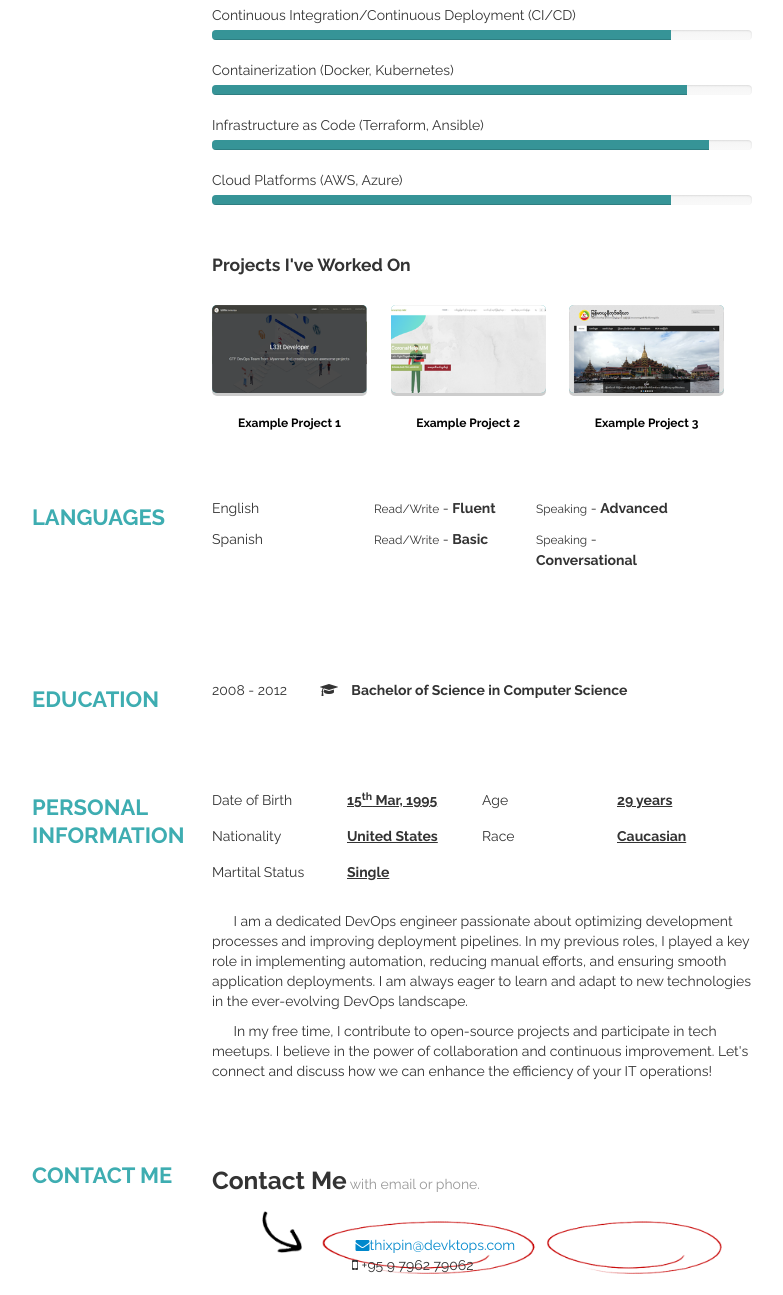
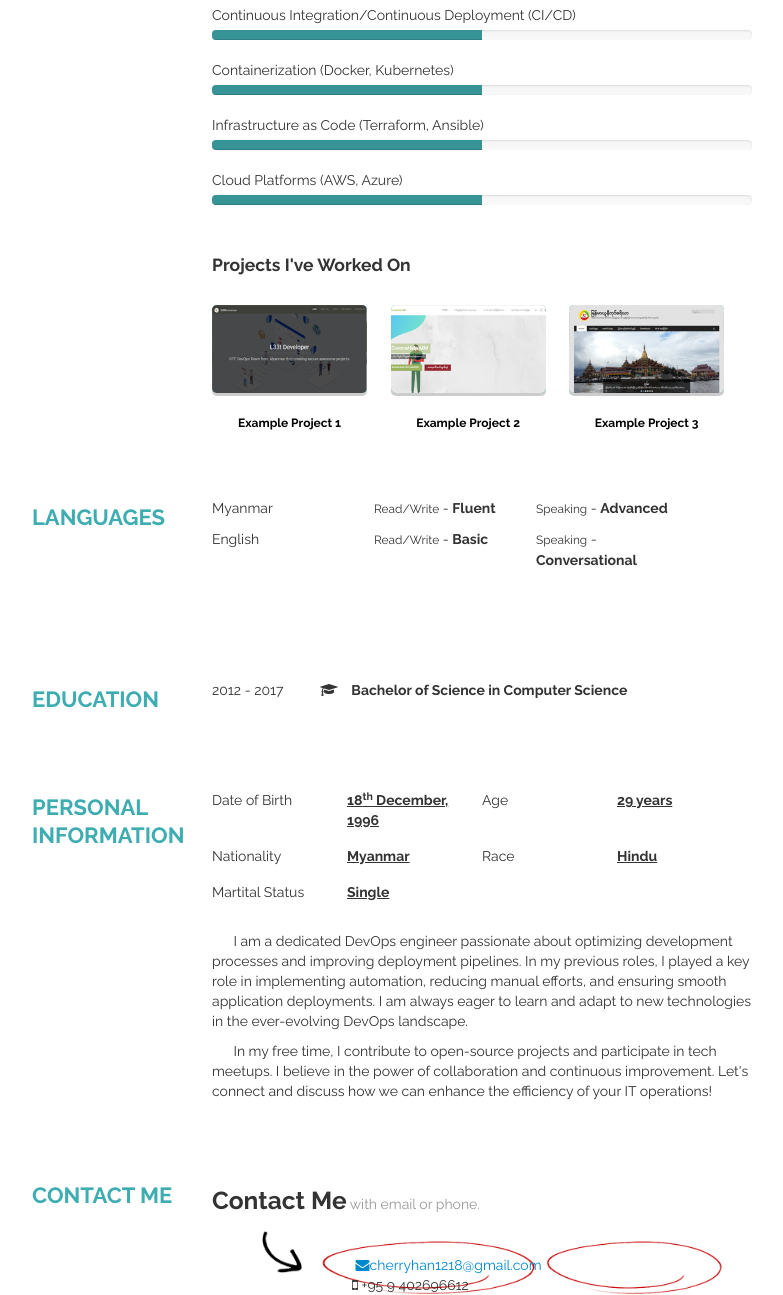
Before and after one commit to chal18/chal18.github.io, a plain HTML site: page index.html in a window 1280 px wide. Shown: the part 753-2048 px from the top of the page, without its empty margins (358-1141 px from the left). Drawn offline with Linux system fonts and the light colour scheme; files whose address does not match are found by name.

Commit message:
change index.html file for real name

```diff
--- a/index.html
+++ b/index.html
@@ -105,25 +105,25 @@
                             <li>
                                 <label>Continuous Integration/Continuous Deployment (CI/CD)</label>
                                 <div class="progress progress-info">
-                                    <div class="bar" style="width: 85%;"></div>
+                                    <div class="bar" style="width: 50%;"></div>
                                 </div>
                             </li>
                             <li>
                                 <label>Containerization (Docker, Kubernetes)</label>
                                 <div class="progress progress-info">
-                                    <div class="bar" style="width: 88%;"></div>
+                                    <div class="bar" style="width: 50%;"></div>
                                 </div>
                             </li>
                             <li>
                                 <label>Infrastructure as Code (Terraform, Ansible)</label>
                                 <div class="progress progress-info">
-                                    <div class="bar" style="width: 92%;"></div>
+                                    <div class="bar" style="width: 50%;"></div>
                                 </div>
                             </li>
                             <li>
                                 <label>Cloud Platforms (AWS, Azure)</label>
                                 <div class="progress progress-info">
-                                    <div class="bar" style="width: 85%;"></div>
+                                    <div class="bar" style="width: 50%;"></div>
                                 </div>
                             </li>
                         </ul>
@@ -164,13 +164,13 @@
                     <div class="rightcontent-wrapper">
                         <ul class="two-columns-list language-list">
                             <li>
-                                <div class="pull-left language">English</div>
+                                <div class="pull-left language">Myanmar</div>
                                 <div class="pull-left language"><small>Read/Write</small> - <strong>Fluent</strong></div>
                                 <div class="pull-left language"><small>Speaking</small> - <strong>Advanced</strong></div>
                                 <div class="clearfix"></div>
                             </li>
                             <li>
-                                <div class="pull-left language">Spanish</div>
+                                <div class="pull-left language">English</div>
                                 <div class="pull-left language"><small>Read/Write</small> - <strong>Basic</strong></div>
                                 <div class="pull-left language"><small>Speaking</small> - <strong>Conversational</strong></div>
                                 <div class="clearfix"></div>
@@ -191,7 +191,7 @@
                     <div class="rightcontent-wrapper">
                         <ul class="two-columns-list education">
                             <li>
-                                <div class="years">2008 - 2012</div>
+                                <div class="years">2012 - 2017</div>
                                 <div class="company-name"><strong><i class="fa fa-graduation-cap"></i> Bachelor of
                                         Science in Computer Science</strong></div>
                                 <div class="clearfix"></div>
@@ -214,16 +214,16 @@
                         <ul class="two-columns-list personal-info-list">
                             <li>
                                 <div>Date of Birth</div>
-                                <div><strong><u>15<sup>th</sup> Mar, 1995</u></strong></div>
+                                <div><strong><u>18<sup>th</sup> December, 1996</u></strong></div>
                                 <div>Age</div>
                                 <div><strong><u>29 years</u></strong></div>
                                 <div class="clearfix"></div>
                             </li>
                             <li>
                                 <div>Nationality</div>
-                                <div><strong><u>United States</u></strong></div>
+                                <div><strong><u>Myanmar</u></strong></div>
                                 <div>Race</div>
-                                <div><strong><u>Caucasian</u></strong></div>
+                                <div><strong><u>Hindu</u></strong></div>
                                 <div class="clearfix"></div>
                             </li>
                             <li>
@@ -263,9 +263,9 @@
                         <img src="img/resume-arrow.png" class="resume-arrow" />
                         <img src="img/hand-drawing-circle.png" class="contact-circle" />
                         <div class="salary-contact-wrapper">
-                            <div class="email"> &nbsp;<a href="mailto:thixpin@devktops.com"><i
-                                        class="fa fa-envelope"></i>thixpin@devktops.com</a></div>
-                            <div class="phone"><i class="fa fa-mobile"></i> +95 9 7962 79062</div>
+                            <div class="email"> &nbsp;<a href="mailto:cherryhan1218@gmail.com"><i
+                                        class="fa fa-envelope"></i>cherryhan1218@gmail.com</a></div>
+                            <div class="phone"><i class="fa fa-mobile"></i> +95 9 402696612</div>
                         </div>
                     </div>
                 </div>
```
